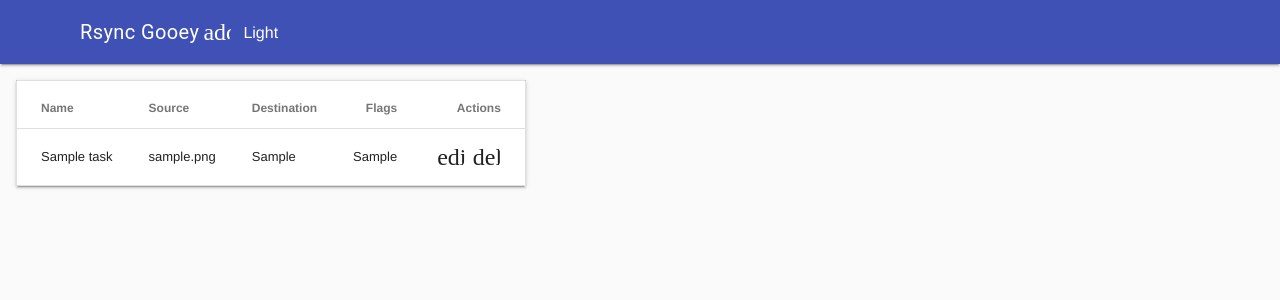
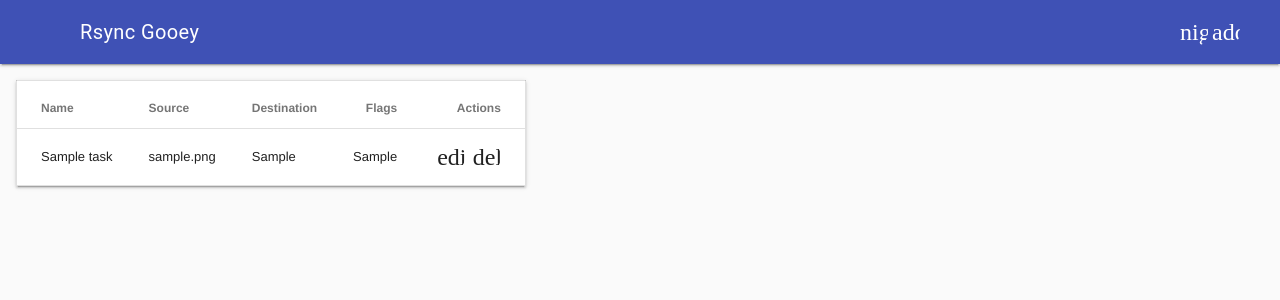
Before and after one commit to dro-ex/rsync-gooey, a Flask app: page / in a window 1280 px wide. Shown: the top 300 px of the page. Run offline with Flask 3, Linux system fonts and the light colour scheme; tables that the repository leaves empty hold one stand-in row (values such as "Sample post").

Commit message:
Update index.html

```diff
--- a/templates/index.html
+++ b/templates/index.html
@@ -13,13 +13,12 @@
       <div class="mdl-layout__header-row">
         <span class="mdl-layout-title">Rsync Gooey</span>
         <div class="mdl-layout-spacer"></div>
+        <button id="themeToggleBtn" class="mdl-button mdl-js-button mdl-button--icon">
+          <i id="themeIcon" class="material-icons">nightlight_round</i>
+        </button>
         <button id="addTaskBtn" class="mdl-button mdl-js-button mdl-button--icon">
           <i class="material-icons">add</i>
         </button>
-        <select id="theme-selector" class="mdl-textfield__input">
-          <option value="light">Light</option>
-          <option value="dark">Dark</option>
-        </select>
       </div>
     </header>
     <main class="mdl-layout__content">
@@ -68,32 +67,22 @@
   <script defer src="https://code.getmdl.io/1.3.0/material.min.js"></script>
   <script src="static/rsync-task-components.js"></script>
   <script>
-    // Theme toggle
-    (function() {
-      const selector = document.getElementById('theme-selector');
-      const saved = localStorage.getItem('theme') || 'light';
-      document.body.className = saved;
-      selector.value = saved;
-      selector.addEventListener('change', () => {
-        document.body.className = selector.value;
-        localStorage.setItem('theme', selector.value);
-      });
-    })();
-
-    // Dialog controls
-    const dialog = document.getElementById('taskDialog');
-    const addBtn = document.getElementById('addTaskBtn');
-    const cancelBtn = document.getElementById('cancelBtn');
-    const saveBtn = document.getElementById('saveBtn');
-    let editingId = null;
-
-    addBtn.addEventListener('click', () => {
-      editingId = null;
-      document.getElementById('taskForm').reset();
-      dialog.showModal();
-    });
-    cancelBtn.addEventListener('click', () => dialog.close());
-    saveBtn.addEventListener('click', () => {
-      document.getElementById('taskForm').dispatchEvent(new Event('submit', {cancelable:true}));
+    // Theme toggle logic
+    const themeBtn = document.getElementById('themeToggleBtn');
+    const themeIcon = document.getElementById('themeIcon');
+    function setTheme(theme) {
+      document.body.className = theme;
+      localStorage.setItem('theme', theme);
+      if (theme === 'light') {
+        themeIcon.textContent = 'nightlight_round';
+      } else {
+        themeIcon.textContent = 'wb_sunny';
+      }
+    }
+    // Initialize theme
+    const savedTheme = localStorage.getItem('theme') || 'light';
+    setTheme(savedTheme);
+    themeBtn.addEventListener('click', () => {
+      setTheme(document.body.className === 'light' ? 'dark' : 'light');
     });
   </script>
```
